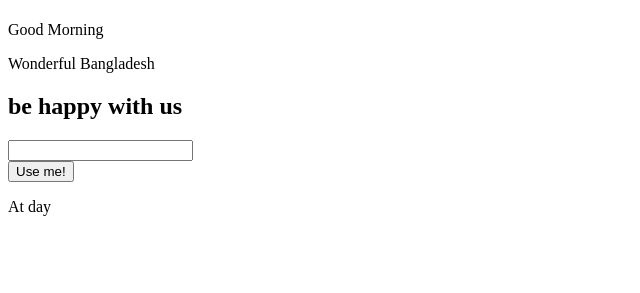
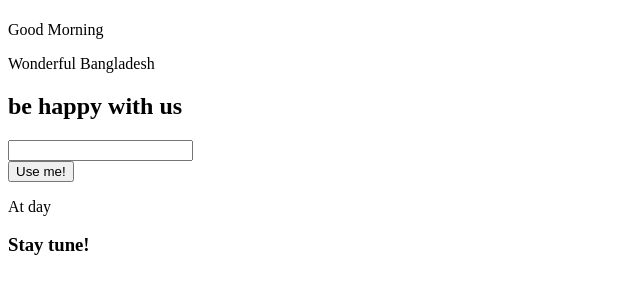
Before and after one commit to bmkabyo18/my-second-web, a plain HTML site: page index.html in a window 1280 px wide. Shown: the part 59-352 px from the top of the page, without its empty margins (0-640 px from the left). Drawn offline with Linux system fonts and the light colour scheme.

Commit message:
happy be

```diff
--- a/index.html
+++ b/index.html
@@ -16,6 +16,7 @@
         <br>
         <button>Use me!</button>
         <p>At day </p>
+        <h3> Stay tune!</h3>
     </div>
 
 
```
